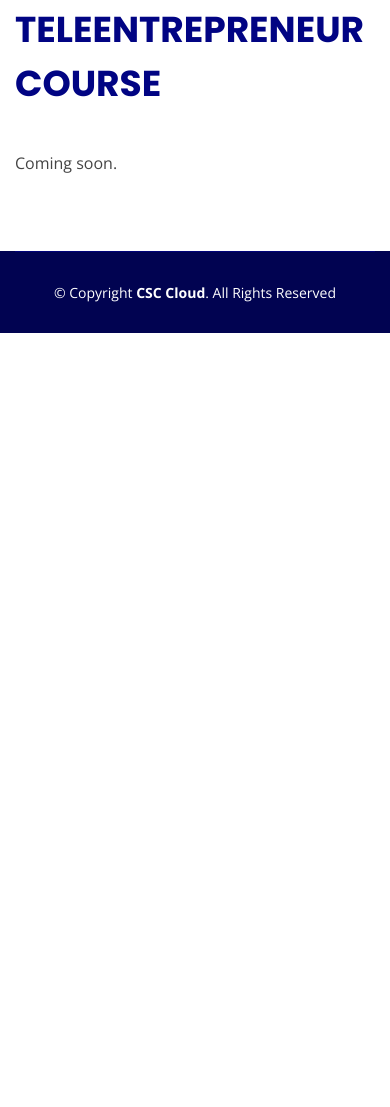
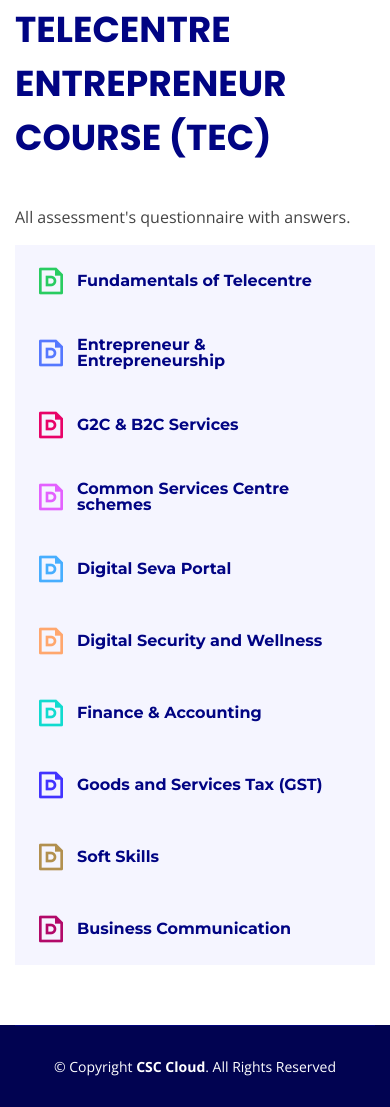
Before and after one commit to csccloud/csccloud.github.io, a plain HTML site: page index.html in a window 390 px wide. Shown: the part 3167-4274 px from the top of the page. Before the commit the page ends 3500 px from the top, so only its background shows below. Drawn offline with nearby package versions, Linux system fonts and the light colour scheme.

Commit message:
added TEC questionairre

```diff
--- a/index.html
+++ b/index.html
@@ -458,93 +458,93 @@
       <div class="container">
 
         <div class="section-title" data-aos="fade-up">
-          <p>TeleEntrepreneur Course</p>
+          <p>Telecentre Entrepreneur Course (TEC)</p>
         </div>
 
         <div class="row" data-aos="fade-left">
           <div class="col-lg-12 col-md-12">
-            <p>Coming soon.</p>
+            <p>All assessment's questionnaire with answers.</p>
           </div>
-          <!-- <div class="col-lg-12 col-md-12">
+          <div class="col-lg-12 col-md-12">
             <div class="icon-box" data-aos="zoom-in" data-aos-delay="50">
               <i class="ri-file-pdf-line" style="color: #29cc61;"></i>
               <h3><a
-                  href="https://datacdn.sgp1.cdn.digitaloceanspaces.com/csccloud/certifications/Cyber-Security-Professional-Basic-Course/CYBER%20SECURITY%20QUESTIONAIRE%20-%20www.csccloud.co.in%20-%20ASSESSMENTS%20-%2001.pdf"
-                  target="_BLANK">Cyber Security</a></h3>
+                  href="https://datacdn.sgp1.cdn.digitaloceanspaces.com/csccloud/certifications/Telecentre-Entrepreneur-Course-(TEC)/Telecentre%20Entrepreneur%20Course%20(TEC)%20-%20www.csccloud.co.in%20-%20ASSESSMENTS%20-%2001.pdf"
+                  target="_BLANK">Fundamentals of Telecentre</a></h3>
             </div>
           </div>
           <div class="col-lg-12 col-md-12">
             <div class="icon-box" data-aos="zoom-in" data-aos-delay="100">
               <i class="ri-file-pdf-line" style="color: #5578ff;"></i>
               <h3><a
-                  href="https://datacdn.sgp1.cdn.digitaloceanspaces.com/csccloud/certifications/Cyber-Security-Professional-Basic-Course/CYBER%20SECURITY%20QUESTIONAIRE%20-%20www.csccloud.co.in%20-%20ASSESSMENTS%20-%2002.pdf"
-                  target="_BLANK">Calculations Computation Communication</a></h3>
+                  href="https://datacdn.sgp1.cdn.digitaloceanspaces.com/csccloud/certifications/Telecentre-Entrepreneur-Course-(TEC)/Telecentre%20Entrepreneur%20Course%20(TEC)%20-%20www.csccloud.co.in%20-%20ASSESSMENTS%20-%2002.pdf"
+                  target="_BLANK">Entrepreneur & Entrepreneurship</a></h3>
             </div>
           </div>
           <div class="col-lg-12 col-md-12">
             <div class="icon-box" data-aos="zoom-in" data-aos-delay="150">
               <i class="ri-file-pdf-line" style="color: #e80368;"></i>
               <h3><a
-                  href="https://datacdn.sgp1.cdn.digitaloceanspaces.com/csccloud/certifications/Cyber-Security-Professional-Basic-Course/CYBER%20SECURITY%20QUESTIONAIRE%20-%20www.csccloud.co.in%20-%20ASSESSMENTS%20-%2003.pdf"
-                  target="_BLANK">Essentials of Cyber Security, Security Concept</a></h3>
+                  href="https://datacdn.sgp1.cdn.digitaloceanspaces.com/csccloud/certifications/Telecentre-Entrepreneur-Course-(TEC)/Telecentre%20Entrepreneur%20Course%20(TEC)%20-%20www.csccloud.co.in%20-%20ASSESSMENTS%20-%2003.pdf"
+                  target="_BLANK">G2C & B2C Services</a></h3>
             </div>
           </div>
           <div class="col-lg-12 col-md-12">
             <div class="icon-box" data-aos="zoom-in" data-aos-delay="200">
               <i class="ri-file-pdf-line" style="color: #e361ff;"></i>
               <h3><a
-                  href="https://datacdn.sgp1.cdn.digitaloceanspaces.com/csccloud/certifications/Cyber-Security-Professional-Basic-Course/CYBER%20SECURITY%20QUESTIONAIRE%20-%20www.csccloud.co.in%20-%20ASSESSMENTS%20-%2004.pdf"
-                  target="_BLANK">Functioning of Internet and Network Layers</a></h3>
+                  href="https://datacdn.sgp1.cdn.digitaloceanspaces.com/csccloud/certifications/Telecentre-Entrepreneur-Course-(TEC)/Telecentre%20Entrepreneur%20Course%20(TEC)%20-%20www.csccloud.co.in%20-%20ASSESSMENTS%20-%2004.pdf"
+                  target="_BLANK">Common Services Centre schemes</a></h3>
             </div>
           </div>
           <div class="col-lg-12 col-md-12">
             <div class="icon-box" data-aos="zoom-in" data-aos-delay="250">
               <i class="ri-file-pdf-line" style="color: #47aeff;"></i>
               <h3><a
-                  href="https://datacdn.sgp1.cdn.digitaloceanspaces.com/csccloud/certifications/Cyber-Security-Professional-Basic-Course/CYBER%20SECURITY%20QUESTIONAIRE%20-%20www.csccloud.co.in%20-%20ASSESSMENTS%20-%2005.pdf"
-                  target="_BLANK">Basic Threats and Vulnerabilities Part -I</a></h3>
+                  href="https://datacdn.sgp1.cdn.digitaloceanspaces.com/csccloud/certifications/Telecentre-Entrepreneur-Course-(TEC)/Telecentre%20Entrepreneur%20Course%20(TEC)%20-%20www.csccloud.co.in%20-%20ASSESSMENTS%20-%2005.pdf"
+                  target="_BLANK">Digital Seva Portal</a></h3>
             </div>
           </div>
           <div class="col-lg-12 col-md-12">
             <div class="icon-box" data-aos="zoom-in" data-aos-delay="300">
               <i class="ri-file-pdf-line" style="color: #ffa76e;"></i>
               <h3><a
-                  href="https://datacdn.sgp1.cdn.digitaloceanspaces.com/csccloud/certifications/Cyber-Security-Professional-Basic-Course/CYBER%20SECURITY%20QUESTIONAIRE%20-%20www.csccloud.co.in%20-%20ASSESSMENTS%20-%2006.pdf"
-                  target="_BLANK">Basic Threats and Vulnerabilities Part -II</a></h3>
+                  href="https://datacdn.sgp1.cdn.digitaloceanspaces.com/csccloud/certifications/Telecentre-Entrepreneur-Course-(TEC)/Telecentre%20Entrepreneur%20Course%20(TEC)%20-%20www.csccloud.co.in%20-%20ASSESSMENTS%20-%2006.pdf"
+                  target="_BLANK">Digital Security and Wellness</a></h3>
             </div>
           </div>
           <div class="col-lg-12 col-md-12">
             <div class="icon-box" data-aos="zoom-in" data-aos-delay="350">
               <i class="ri-file-pdf-line" style="color: #11dbcf;"></i>
               <h3><a
-                  href="https://datacdn.sgp1.cdn.digitaloceanspaces.com/csccloud/certifications/Cyber-Security-Professional-Basic-Course/CYBER%20SECURITY%20QUESTIONAIRE%20-%20www.csccloud.co.in%20-%20ASSESSMENTS%20-%2007.pdf"
-                  target="_BLANK">Basic Threats and Vulnerabilities Part - III</a></h3>
+                  href="https://datacdn.sgp1.cdn.digitaloceanspaces.com/csccloud/certifications/Telecentre-Entrepreneur-Course-(TEC)/Telecentre%20Entrepreneur%20Course%20(TEC)%20-%20www.csccloud.co.in%20-%20ASSESSMENTS%20-%2007.pdf"
+                  target="_BLANK">Finance & Accounting</a></h3>
             </div>
           </div>
           <div class="col-lg-12 col-md-12">
             <div class="icon-box" data-aos="zoom-in" data-aos-delay="400">
               <i class="ri-file-pdf-line" style="color: #4233ff;"></i>
               <h3><a
-                  href="https://datacdn.sgp1.cdn.digitaloceanspaces.com/csccloud/certifications/Cyber-Security-Professional-Basic-Course/CYBER%20SECURITY%20QUESTIONAIRE%20-%20www.csccloud.co.in%20-%20ASSESSMENTS%20-%2008.pdf"
-                  target="_BLANK">Additional Threats and Vulnerabilities</a></h3>
+                  href="https://datacdn.sgp1.cdn.digitaloceanspaces.com/csccloud/certifications/Telecentre-Entrepreneur-Course-(TEC)/Telecentre%20Entrepreneur%20Course%20(TEC)%20-%20www.csccloud.co.in%20-%20ASSESSMENTS%20-%2008.pdf"
+                  target="_BLANK">Goods and Services Tax (GST)</a></h3>
             </div>
           </div>
           <div class="col-lg-12 col-md-12">
             <div class="icon-box" data-aos="zoom-in" data-aos-delay="450">
               <i class="ri-file-pdf-line" style="color: #b2904f;"></i>
               <h3><a
-                  href="https://datacdn.sgp1.cdn.digitaloceanspaces.com/csccloud/certifications/Cyber-Security-Professional-Basic-Course/CYBER%20SECURITY%20QUESTIONAIRE%20-%20www.csccloud.co.in%20-%20ASSESSMENTS%20-%2009.pdf"
-                  target="_BLANK">Exploitation: Threats and Vulnerabilities</a></h3>
+                  href="https://datacdn.sgp1.cdn.digitaloceanspaces.com/csccloud/certifications/Telecentre-Entrepreneur-Course-(TEC)/Telecentre%20Entrepreneur%20Course%20(TEC)%20-%20www.csccloud.co.in%20-%20ASSESSMENTS%20-%2009.pdf"
+                  target="_BLANK">Soft Skills</a></h3>
             </div>
           </div>
           <div class="col-lg-12 col-md-12">
             <div class="icon-box" data-aos="zoom-in" data-aos-delay="500">
               <i class="ri-file-pdf-line" style="color: #b20969;"></i>
               <h3><a
-                  href="https://datacdn.sgp1.cdn.digitaloceanspaces.com/csccloud/certifications/Cyber-Security-Professional-Basic-Course/CYBER%20SECURITY%20QUESTIONAIRE%20-%20www.csccloud.co.in%20-%20ASSESSMENTS%20-%2010.pdf"
-                  target="_BLANK">New Trends in Cyber Threats and Attacks</a></h3>
+                  href="https://datacdn.sgp1.cdn.digitaloceanspaces.com/csccloud/certifications/Telecentre-Entrepreneur-Course-(TEC)/Telecentre%20Entrepreneur%20Course%20(TEC)%20-%20www.csccloud.co.in%20-%20ASSESSMENTS%20-%2010.pdf"
+                  target="_BLANK">Business Communication</a></h3>
             </div>
-          </div> -->
+          </div>
         </div>
 
       </div>
```
